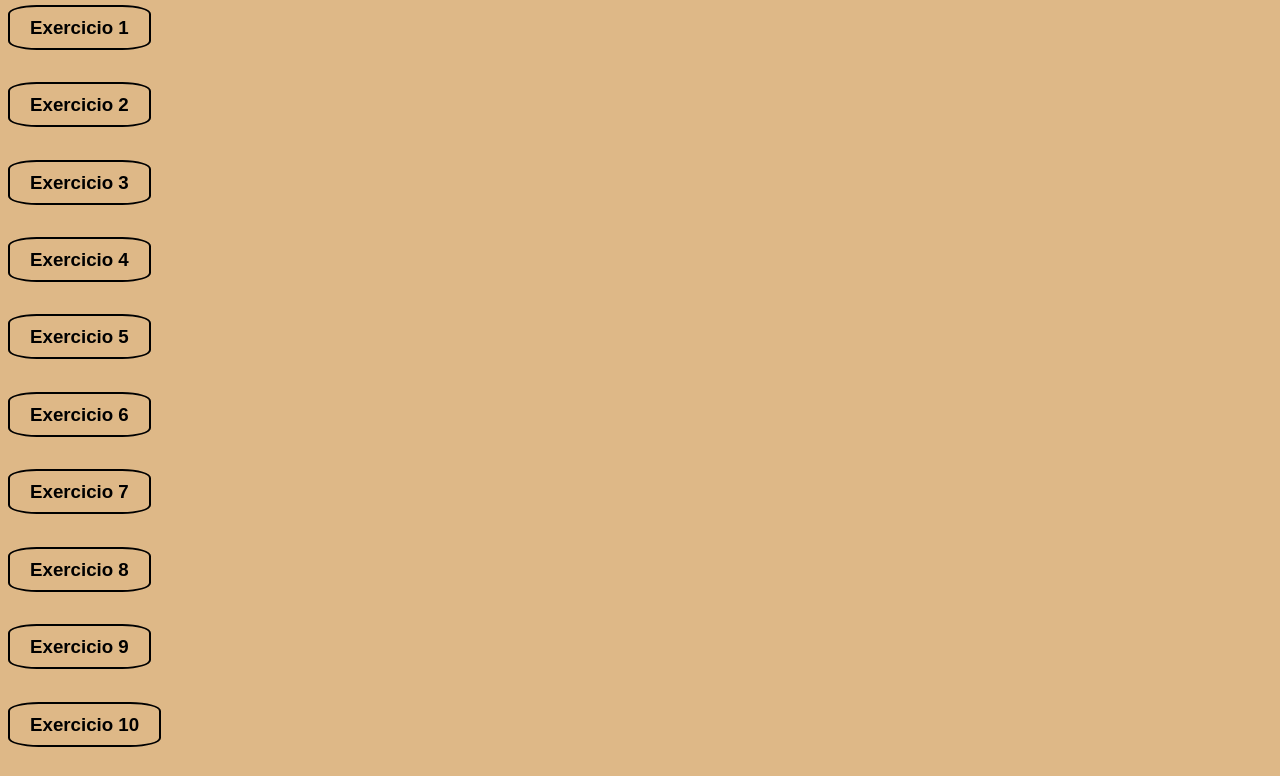
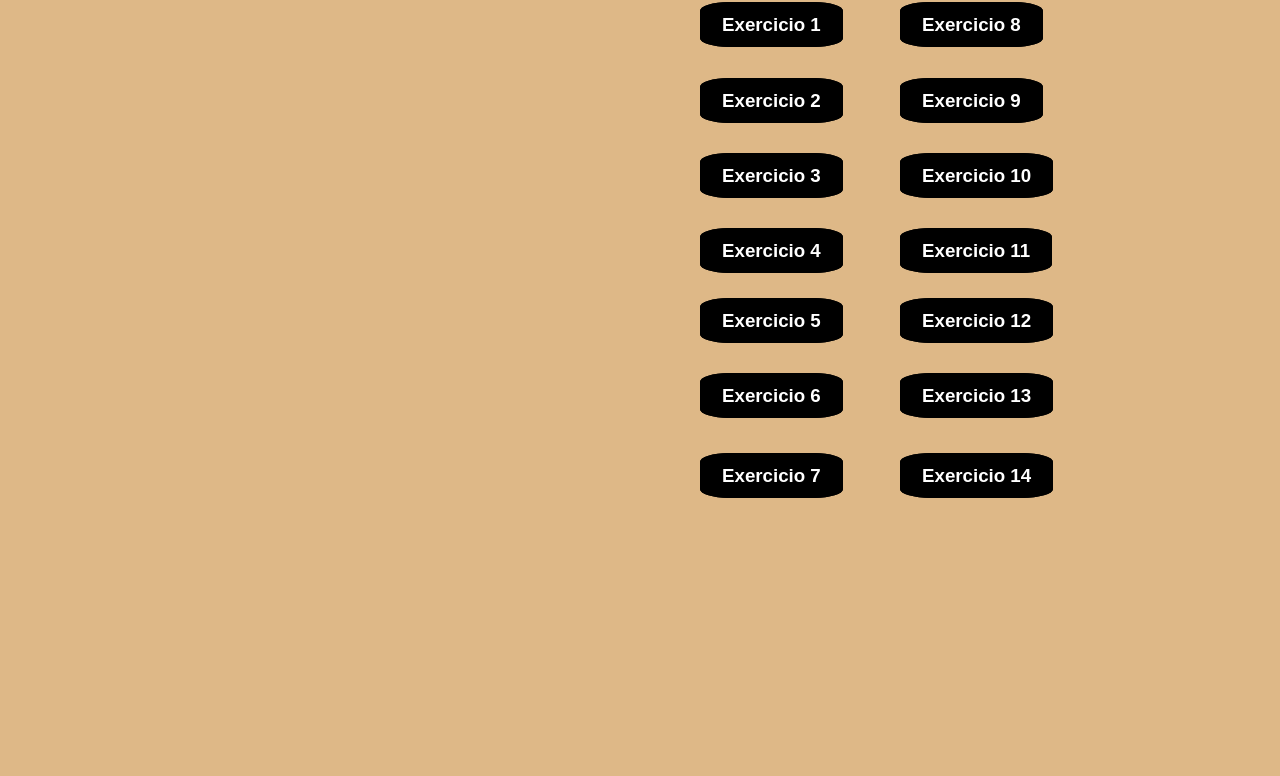
Before and after one commit to JulianoCeconi/Programa-oWeb, a plain HTML site: page Trabalho 2° Bim/index.html in a window 1280 px wide. Shown: the part 64-840 px from the top of the page. After the commit the page ends 800 px from the top, so only its background shows below. Drawn offline with Linux system fonts and the light colour scheme.

Commit message:
Add files via upload
Parte 3

```diff
--- a/Trabalho 2° Bim/index.html
+++ b/Trabalho 2° Bim/index.html
@@ -15,63 +15,59 @@
 
         <br><br><br>
 
-        <div class="divEsquerda">
-        <h3><a class="bt1" href="exercicio1.html">Exercicio 1 </a></h3>
+        <h3 class="ex1"><a class="bt1" href="exercicio1.html">Exercicio 1 </a></h3>
 
         <br>
 
-        <h3><a class="bt2" href="exercicio2.html">Exercicio 2 </a></h3>
+        <h3 class="ex2"><a class="bt2" href="exercicio2.html">Exercicio 2 </a></h3>
 
         <br>
 
-        <h3><a class="bt3" href="exercicio3.html">Exercicio 3 </a></h3>
+        <h3 class="ex3"><a class="bt3" href="exercicio3.html">Exercicio 3 </a></h3>
 
         <br>
 
-        <h3><a class="bt4" href="exercicio4.html">Exercicio 4 </a></h3>
+        <h3 class="ex4"><a class="bt4" href="exercicio4.html">Exercicio 4 </a></h3>
 
         <br>
 
-        <h3><a class="bt5" href="exercicio5.html">Exercicio 5 </a></h3>
+        <h3 class="ex5"><a class="bt5" href="exercicio5.html">Exercicio 5 </a></h3>
 
         <br>
 
-        <h3><a class="bt6" href="exercicio6.html">Exercicio 6 </a></h3>
+        <h3 class="ex6"><a class="bt6" href="exercicio6.html">Exercicio 6 </a></h3>
 
         <br>
 
-        <h3><a class="bt7" href="exercicio7.html">Exercicio 7 </a></h3>
-        </div>
+        <h3 class="ex7"><a class="bt7" href="exercicio7.html">Exercicio 7 </a></h3>
 
         <br>
 
-        <div class="divDireita">
-        <h3><a class="bt8" href="exercicio8.html">Exercicio 8 </a></h3>
+        <h3 class="ex8"><a class="bt8" href="exercicio8.html">Exercicio 8 </a></h3>
 
         <br>
 
-        <h3><a class="bt9" href="exercicio9.html">Exercicio 9 </a></h3>
+        <h3 class="ex9"><a class="bt9" href="exercicio9.html">Exercicio 9 </a></h3>
 
         <br>
 
-        <h3><a class="bt10" href="exercicio10.html">Exercicio 10 </a></h3>
+        <h3 class="ex10"><a class="bt10" href="exercicio10.html">Exercicio 10 </a></h3>
 
         <br>
 
-        <h3><a class="bt11" href="exercicio11.html">Exercicio 11 </a></h3>
+        <h3 class="ex11"><a class="bt11" href="exercicio11.html">Exercicio 11 </a></h3>
 
         <br>
 
-        <h3><a class="bt12" href="exercicio12.html">Exercicio 12 </a></h3>
+        <h3 class="ex12"><a class="bt12" href="exercicio12.html">Exercicio 12 </a></h3>
 
         <br>
 
-        <h3><a class="bt13" href="exercicio13.html">Exercicio 13 </a></h3>
+        <h3 class="ex13"><a class="bt13" href="exercicio13.html">Exercicio 13 </a></h3>
 
         <br>
 
-        <h3><a class="bt14" href="exercicio14.html">Exercicio 14 </a></h3>
-        </div>
+        <h3 class="ex14"><a class="bt14" href="exercicio14.html">Exercicio 14 </a></h3>
 
 
     </body>
--- a/Trabalho 2° Bim/scripts/exercicio12.js
+++ b/Trabalho 2° Bim/scripts/exercicio12.js
@@ -6,8 +6,8 @@ function lerNumero(){
     let vlr1 = Number(inputNumero.value);
 
     let centena = vlr1 / 100;
-    let dezena = vlr1 / 10;
-    let unidade = vlr1 / 1;
+    let dezena = parseInt(vlr1 / 10);
+    let unidade = vlr1 % 1;
 
     h2Resultado.innerHTML = "Centena: " +centena +"<br>"+
                             "Dezena: " +dezena +"<br>"+
--- a/Trabalho 2° Bim/scripts/exercicio5.js
+++ b/Trabalho 2° Bim/scripts/exercicio5.js
@@ -7,9 +7,9 @@ function calcularLitros(){
     let vlr1 = Number(inputNumero1.value);
     let vlr2 = Number(inputNumero2.value);
 
-    let litros = Math.floor(vlr2 / vlr1);
+    let litros = (vlr2 / vlr1);
 
-    h2Resultado.innerHTML = "Voc&ecirc; consegue colocar " +litros +" litros de gasolina no tanque. ";
+    h2Resultado.innerHTML = "Voc&ecirc; consegue colocar " +litros.toFixed(1) +" litros de gasolina no tanque. ";
 }
 
 btCalcular.onclick = function(){
--- a/Trabalho 2° Bim/styles/style.css
+++ b/Trabalho 2° Bim/styles/style.css
@@ -13,8 +13,8 @@
 .titulo{
     color: white;
     position: absolute;
-    top: 0px;
-    right: 900px;
+    top: -5px;
+    right: 930px;
     font-family: Arial, Helvetica, sans-serif;
     font-weight: bold;
     text-align: center;
@@ -30,7 +30,8 @@
 }
 
 .bt1{
-    color: black;
+    color: white;
+    background-color: black;
     font-family: Arial, Helvetica, sans-serif;
     text-decoration: none;
     border: 2px solid black;
@@ -39,7 +40,8 @@
 }
 
 .bt2{
-    color: black;
+    color: white;
+    background-color: black;
     font-family: Arial, Helvetica, sans-serif;
     text-decoration: none;
     border: 2px solid black;
@@ -48,7 +50,8 @@
 }
 
 .bt3{
-    color: black;
+    color: white;
+    background-color: black;
     font-family: Arial, Helvetica, sans-serif;
     text-decoration: none;
     border: 2px solid black;
@@ -57,7 +60,8 @@
 }
 
 .bt4{
-    color: black;
+    color: white;
+    background-color: black;
     font-family: Arial, Helvetica, sans-serif;
     text-decoration: none;
     border: 2px solid black;
@@ -66,7 +70,8 @@
 }
 
 .bt5{
-    color: black;
+    color: white;
+    background-color: black;
     font-family: Arial, Helvetica, sans-serif;
     text-decoration: none;
     border: 2px solid black;
@@ -75,7 +80,8 @@
 }
 
 .bt6{
-    color: black;
+    color: white;
+    background-color: black;
     font-family: Arial, Helvetica, sans-serif;
     text-decoration: none;
     border: 2px solid black;
@@ -84,7 +90,8 @@
 }
 
 .bt7{
-    color: black;
+    color: white;
+    background-color: black;
     font-family: Arial, Helvetica, sans-serif;
     text-decoration: none;
     border: 2px solid black;
@@ -93,7 +100,8 @@
 }
 
 .bt8{
-    color: black;
+    color: white;
+    background-color: black;
     font-family: Arial, Helvetica, sans-serif;
     text-decoration: none;
     border: 2px solid black;
@@ -102,7 +110,8 @@
 }
 
 .bt9{
-    color: black;
+    color: white;
+    background-color: black;
     font-family: Arial, Helvetica, sans-serif;
     text-decoration: none;
     border: 2px solid black;
@@ -111,7 +120,8 @@
 }
 
 .bt10{
-    color: black;
+    color: white;
+    background-color: black;
     font-family: Arial, Helvetica, sans-serif;
     text-decoration: none;
     border: 2px solid black;
@@ -120,7 +130,8 @@
 }
 
 .bt11{
-    color: black;
+    color: white;
+    background-color: black;
     font-family: Arial, Helvetica, sans-serif;
     text-decoration: none;
     border: 2px solid black;
@@ -129,7 +140,8 @@
 }
 
 .bt12{
-    color: black;
+    color: white;
+    background-color: black;
     font-family: Arial, Helvetica, sans-serif;
     text-decoration: none;
     border: 2px solid black;
@@ -138,7 +150,8 @@
 }
 
 .bt13{
-    color: black;
+    color: white;
+    background-color: black;
     font-family: Arial, Helvetica, sans-serif;
     text-decoration: none;
     border: 2px solid black;
@@ -147,10 +160,123 @@
 }
 
 .bt14{
-    color: black;
+    color: white;
+    background-color: black;
     font-family: Arial, Helvetica, sans-serif;
     text-decoration: none;
     border: 2px solid black;
     border-radius: 20%;
     padding: 10px 20px;
 }
+
+.ex1{
+    position: absolute;
+    top: 59px;
+    left: 700px;
+    width: 17%;
+    height: 55px;
+}
+
+.ex2{
+    position: absolute;
+    top: 135px;
+    left:700px;
+    width: 17%;
+    height: 55px;
+}
+
+.ex3{
+    position: absolute;
+    top: 210px;
+    left: 700px;
+    width: 17%;
+    height: 55px;
+}
+
+.ex4{
+    position: absolute;
+    top: 285px;
+    left: 700px;
+    width: 17%;
+    height: 55px;
+}
+
+.ex5{
+    position: absolute;
+    top: 355px;
+    left: 700px;
+    width: 17%;
+    height: 55px;
+}
+
+.ex6{
+    position: absolute;
+    top: 430px;
+    left: 700px;
+    width: 17%;
+    height: 55px;
+}
+
+.ex7{
+    position: absolute;
+    top: 510px;
+    left: 700px;
+    width: 17%;
+    height: 55px;
+}
+
+.ex8{
+    position: absolute;
+    top: 59px;
+    left: 900px;
+    width: 17%;
+    height: 55px;
+}
+
+.ex9{
+    position: absolute;
+    top: 135px;
+    left: 900px;
+    width: 17%;
+    height: 55px;
+}
+
+.ex10{
+    position: absolute;
+    top: 210px;
+    left: 900px;
+    width: 17%;
+    height: 55px;
+}
+
+.ex11{
+    position: absolute;
+    top: 285px;
+    left: 900px;
+    width: 17%;
+    height: 55px;
+}
+
+.ex12{
+    position: absolute;
+    top: 355px;
+    left: 900px;
+    width: 17%;
+    height: 55px;
+}
+
+.ex13{
+    position: absolute;
+    top: 430px;
+    left: 900px;
+    width: 17%;
+    height: 55px;
+}
+
+.ex14{
+    position: absolute;
+    top: 510px;
+    left: 900px;
+    width: 17%;
+    height: 55px;
+}
```
Also changed, not shown: Trabalho 2° Bim/scripts/exercicio14.js (+5 -5 lines).
